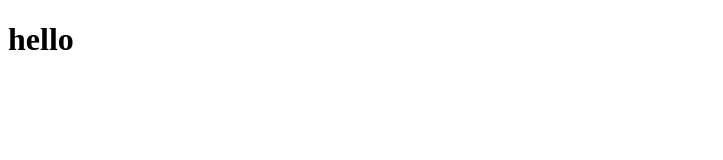
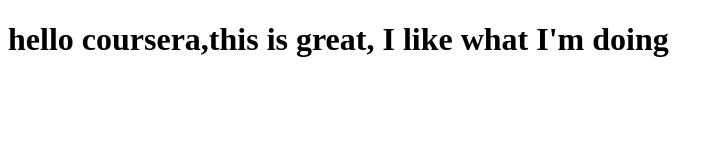
Before and after one commit to nsarah90/courseratest, a plain HTML site: page site/index.html in a window 1280 px wide. Shown: the whole page, without its empty margins (0-723 px from the left). Drawn offline with Linux system fonts and the light colour scheme.

Commit message:
Small addition to the page content

```diff
--- a/site/index.html
+++ b/site/index.html
@@ -4,6 +4,6 @@
 	<title>hello coursera</title>
 </head>
 <body>
-<h1>hello</h1>
+<h1>hello coursera,this is great, I like what I'm doing</h1>
 </body>
 </html>
```
